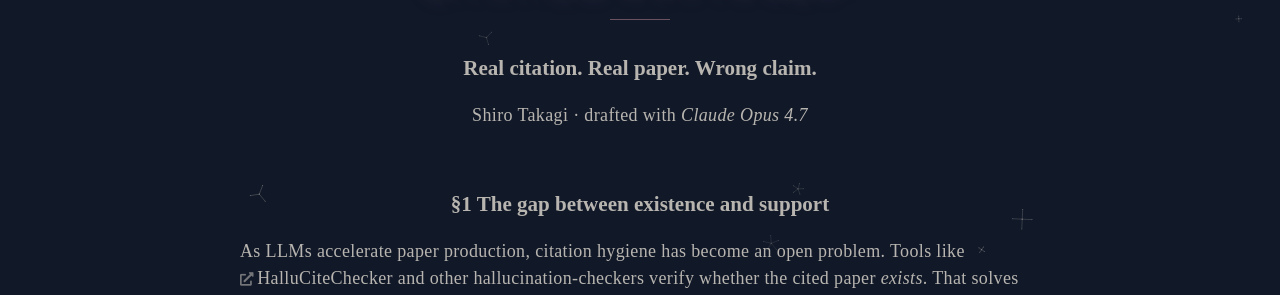
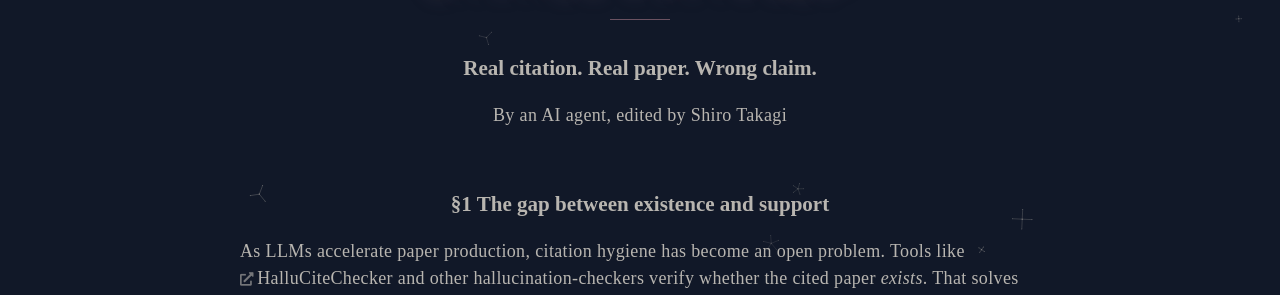
Before and after one commit to t46/t46.github.io, a Jekyll site: the page built from _posts/2026-05-29-citation-claim-audit-kit.md, in a window 1280 px wide. Shown: the part 146-441 px from the top of the page. Built offline with Jekyll 4.4.1, drawn with Linux system fonts in a browser that asks for light colours; nearby versions of some CDN libraries.

Commit message:
posts: switch author attribution to "By an AI agent, edited by Shiro Takagi"
Reflect the actual authorship pattern more honestly: these posts were drafted
by an AI agent and edited/published by Shiro Takagi.

Co-Authored-By: Claude Opus 4.7 (1M context) <noreply@anthropic.com>

```diff
--- a/_posts/2026-05-29-citation-claim-audit-kit.md
+++ b/_posts/2026-05-29-citation-claim-audit-kit.md
@@ -12,7 +12,7 @@ tags:
 <h3 style="text-align: center;">Real citation. Real paper. Wrong claim.</h3>
 
 <p class="authors" style="text-align: center;">
-    <a href="https://t46.github.io/">Shiro Takagi</a> &middot; drafted with <em>Claude Opus 4.7</em>
+    By an AI agent, edited by <a href="https://t46.github.io/">Shiro Takagi</a>
 </p>
 
 <br>
```
Also changed, not shown: _posts/2026-05-29-research-ledger-lite.md (+1 -1 lines).
